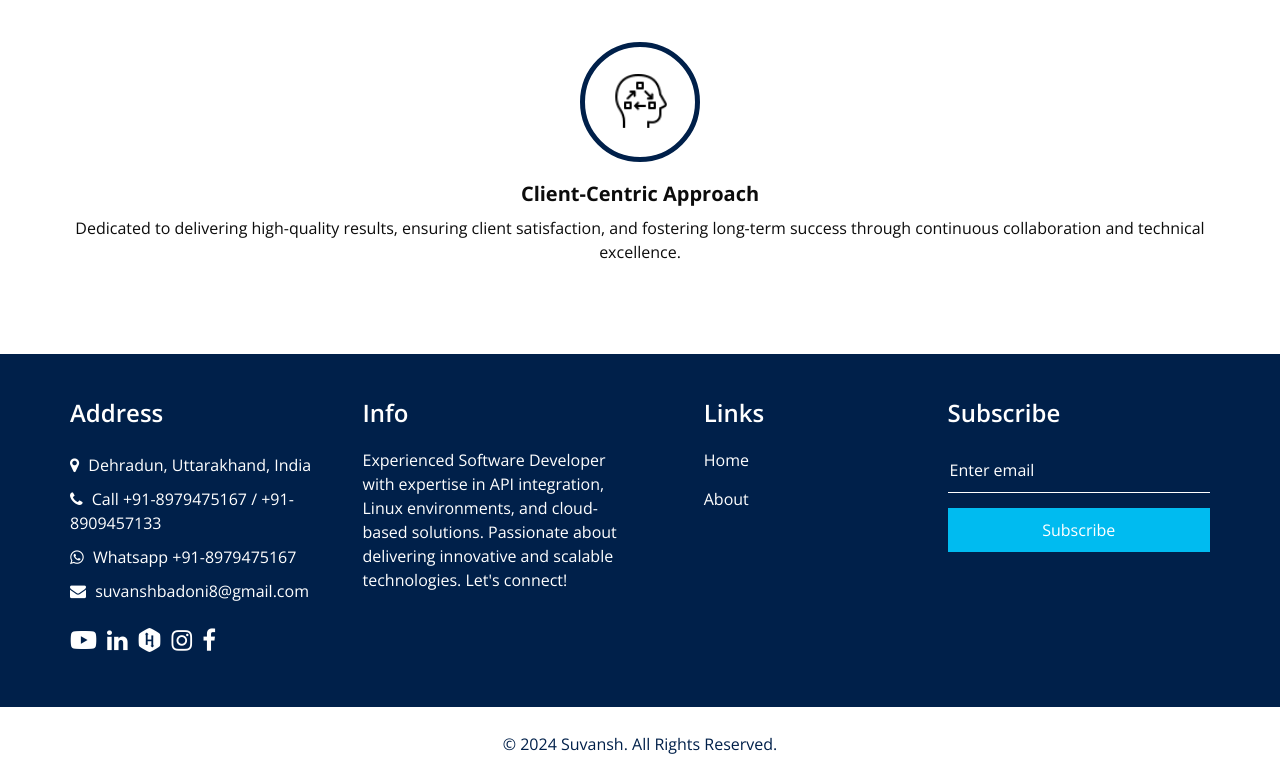
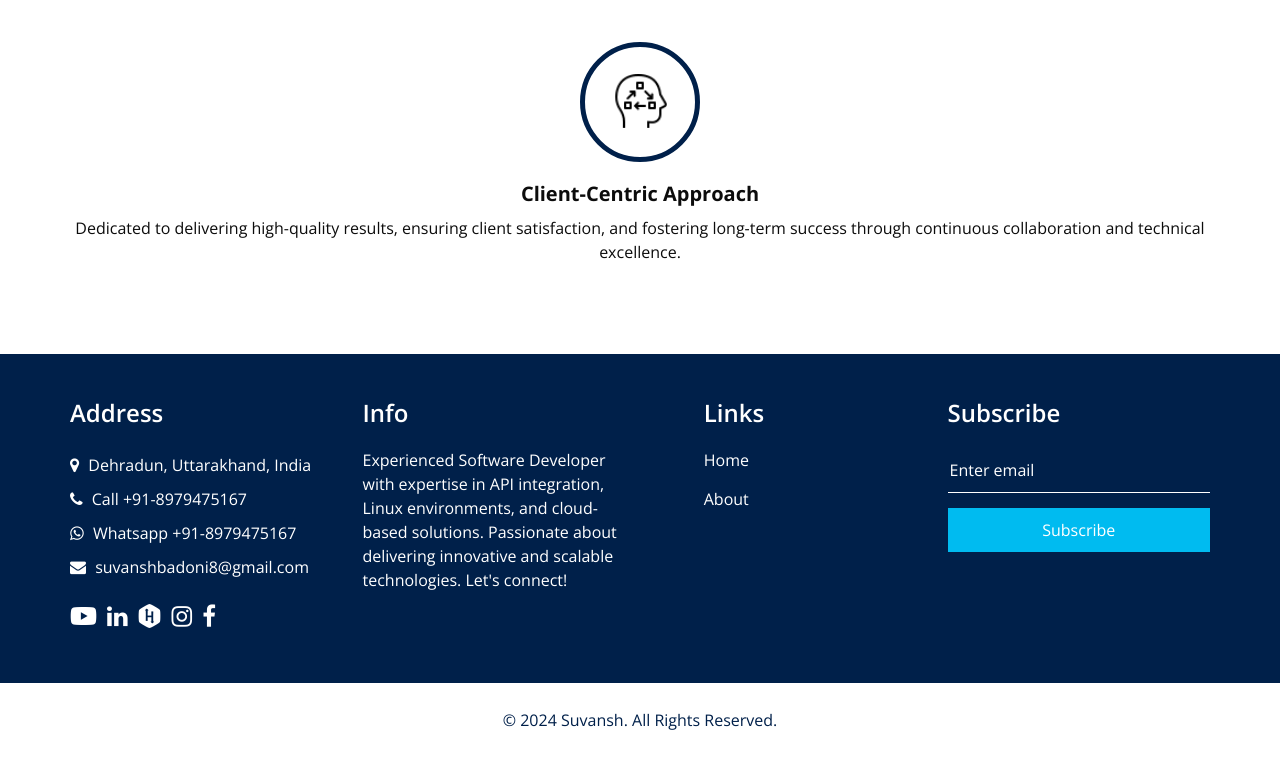
Before and after one commit to suvanshbadoni1/Suvansh_Tech, a plain HTML site: page index.html in a window 1280 px wide. Shown: the part 3322-4103 px from the top of the page. After the commit the page ends 4079 px from the top, so only its background shows below. Drawn offline with nearby package versions, Linux system fonts and the light colour scheme; some packages are replaced by stand-ins of ours; a script that the page names is missing.

Commit message:
contact debug

```diff
--- a/index.html
+++ b/index.html
@@ -438,7 +438,7 @@
               <a href="">
                 <i class="fa fa-phone" aria-hidden="true"></i>
                 <span>
-                  Call +91-8979475167 / +91-8909457133
+                  Call +91-8979475167
                 </span>
               </a>
               <a href="https://wa.me/+918979475167">
```
